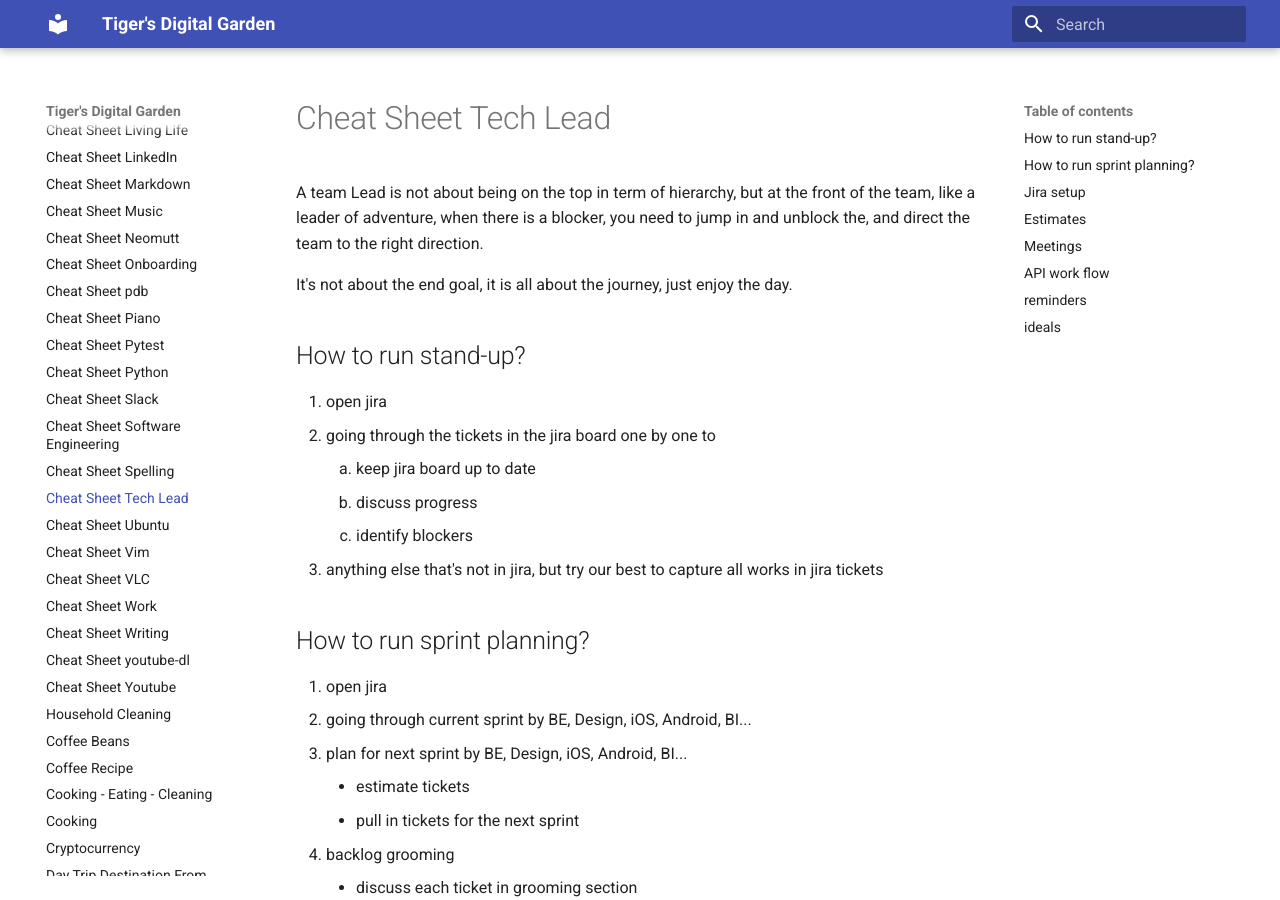
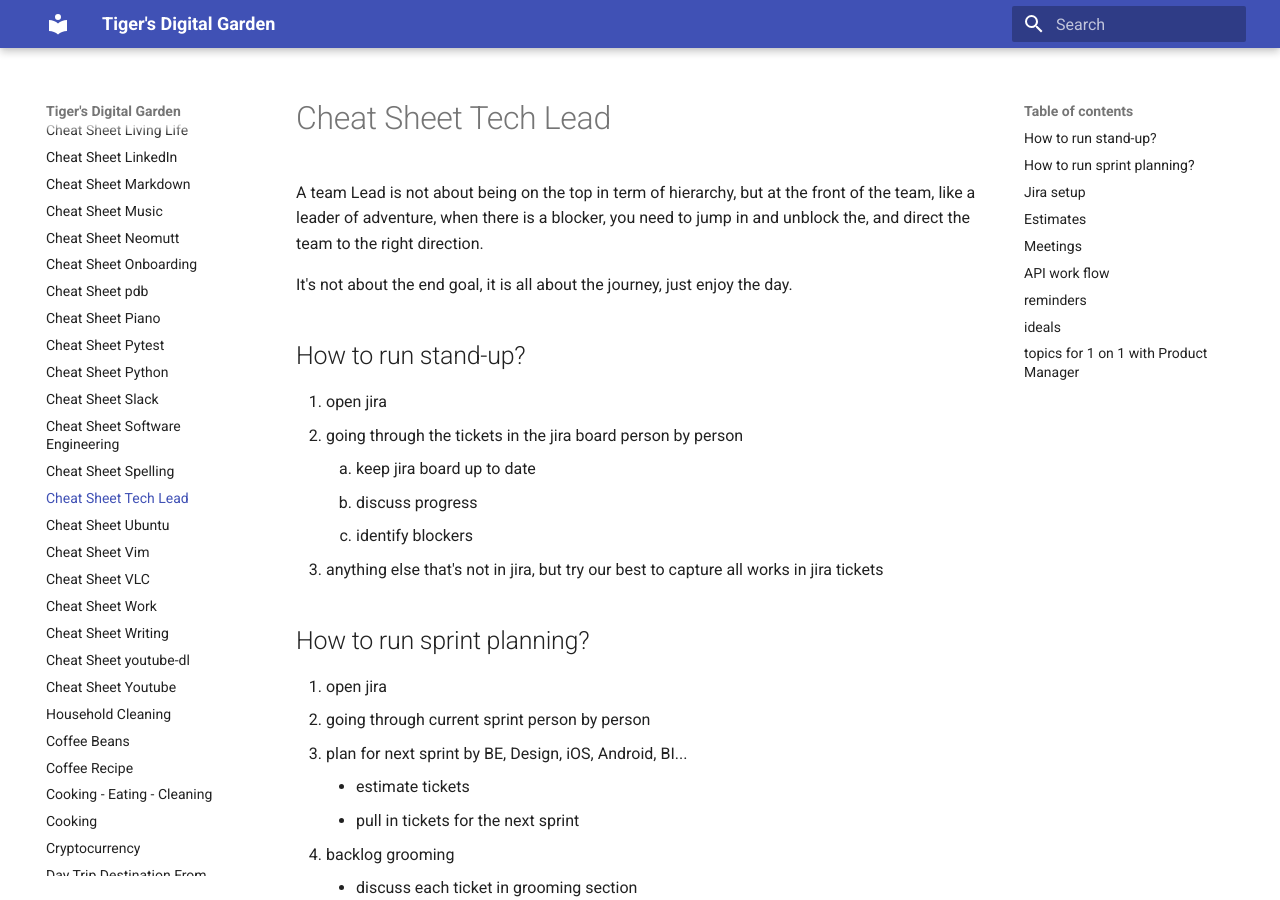
Before and after one commit to ynotstartups/notes, an MkDocs documentation site: the page built from notes/cheat-sheet-tech-lead.md, in a window 1280 px wide and 900 px high. Built offline with MkDocs 1.6.1 and Material for MkDocs 9.7.7, drawn with Linux system fonts in a browser that asks for light colours; some of the changed text lies outside the part shown.

Commit message:
update tech lead

```diff
--- a/notes/cheat-sheet-tech-lead.md
+++ b/notes/cheat-sheet-tech-lead.md
@@ -7,7 +7,7 @@
 ## How to run stand-up?
 
 1. open jira
-1. going through the tickets in the jira board one by one to
+1. going through the tickets in the jira board person by person
    1. keep jira board up to date
    1. discuss progress
    1. identify blockers
@@ -16,7 +16,7 @@
 ## How to run sprint planning?
 
 1. open jira
-1. going through current sprint by BE, Design, iOS, Android, BI...
+1. going through current sprint person by person
 1. plan for next sprint by BE, Design, iOS, Android, BI...
    - estimate tickets
    - pull in tickets for the next sprint
@@ -64,3 +64,8 @@
 - documentations
 - strict typing
 - comprehensible tickets
+
+## topics for 1 on 1 with Product Manager
+
+- what tickets / work are coming up in the next sprint?
+  - so that I can prepare the tickets for the next sprint and not be surprised if the priority suddenly changed
```
